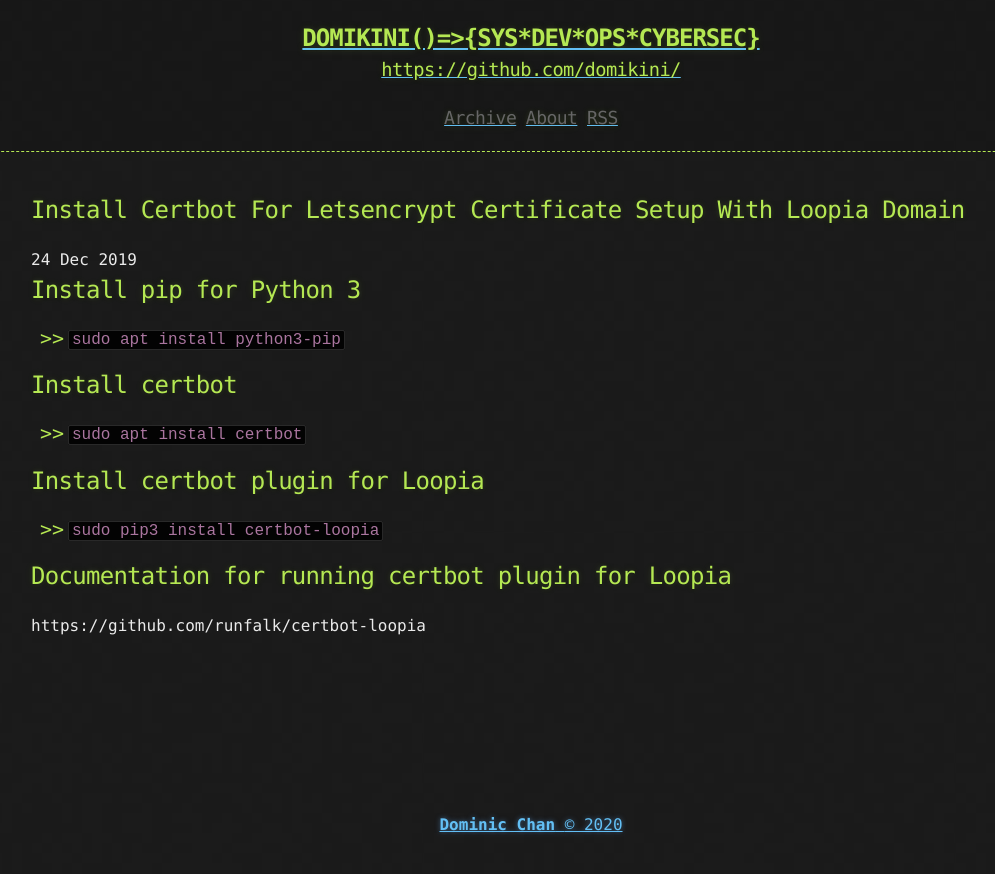
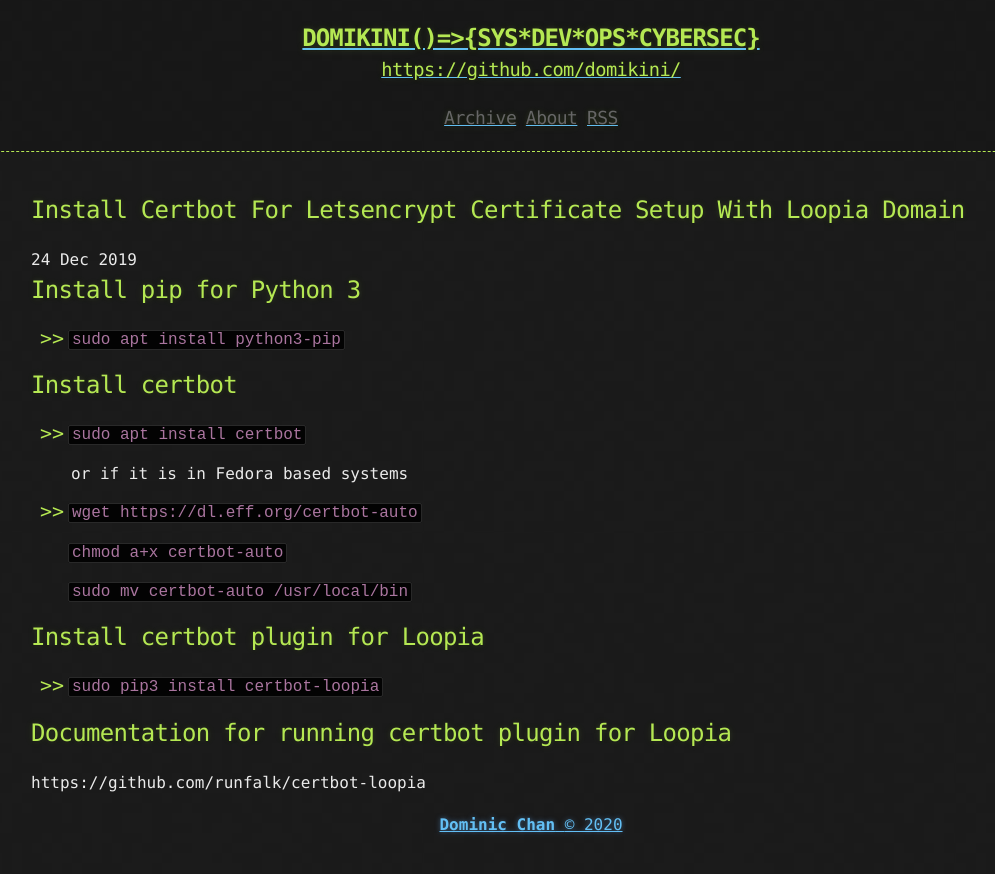
Before and after one commit to domikini/domikini.github.io, a Jekyll site: the page built from _posts/2019-12-24-Install-certbot-for-letsencrypt-certificate-setup-with-loopia-domain.md, in a window 1280 px wide. Shown: the top 874 px of the page, without its empty margins (109-1104 px from the left). Built offline with Jekyll 4.4.1, drawn with Linux system fonts in a browser that asks for light colours.

Commit message:
update docs

```diff
--- a/_posts/2019-12-24-Install-certbot-for-letsencrypt-certificate-setup-with-loopia-domain.md
+++ b/_posts/2019-12-24-Install-certbot-for-letsencrypt-certificate-setup-with-loopia-domain.md
@@ -4,6 +4,15 @@
 ## Install certbot
 * `sudo apt install certbot`
 
+    or if it is in Fedora based systems
+
+* `wget https://dl.eff.org/certbot-auto`
+
+   `chmod a+x certbot-auto`
+
+   `sudo mv certbot-auto /usr/local/bin`
+
+
 ## Install certbot plugin for Loopia
 * `sudo pip3 install certbot-loopia`
 
```
